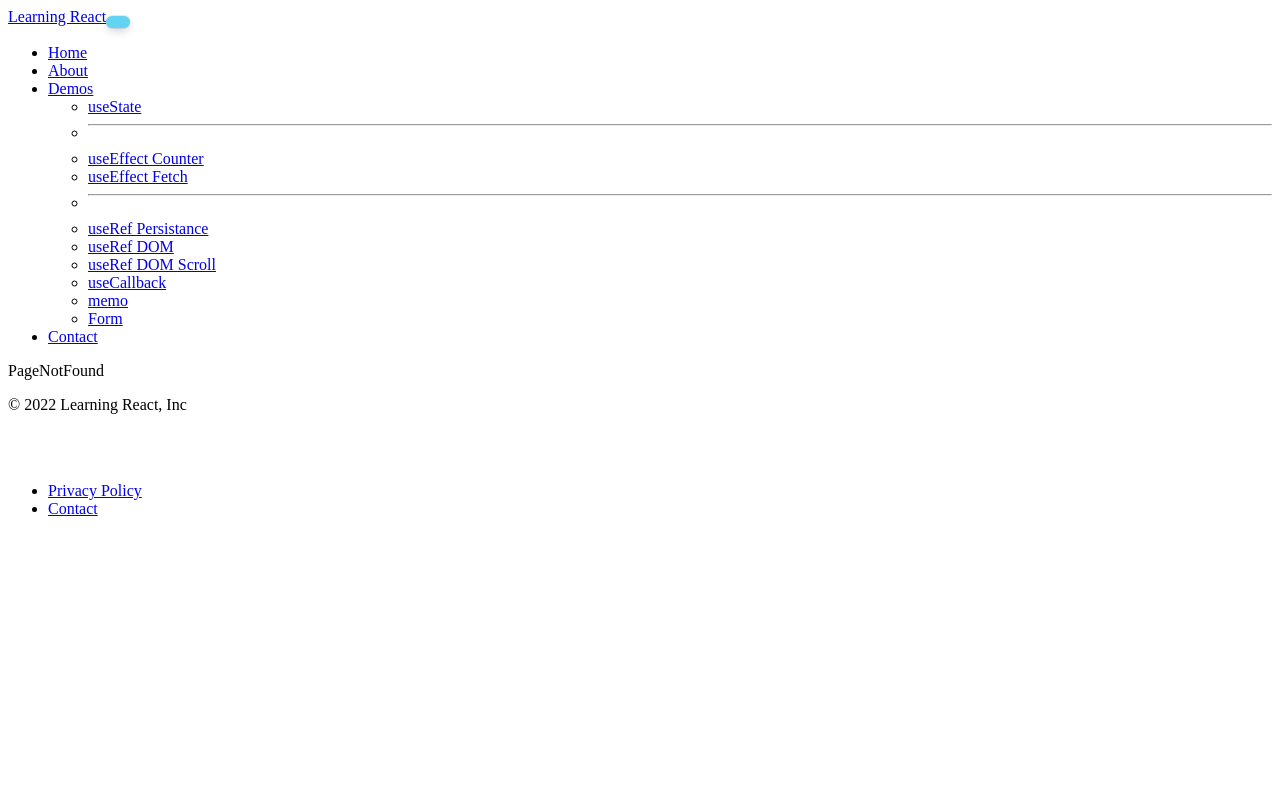
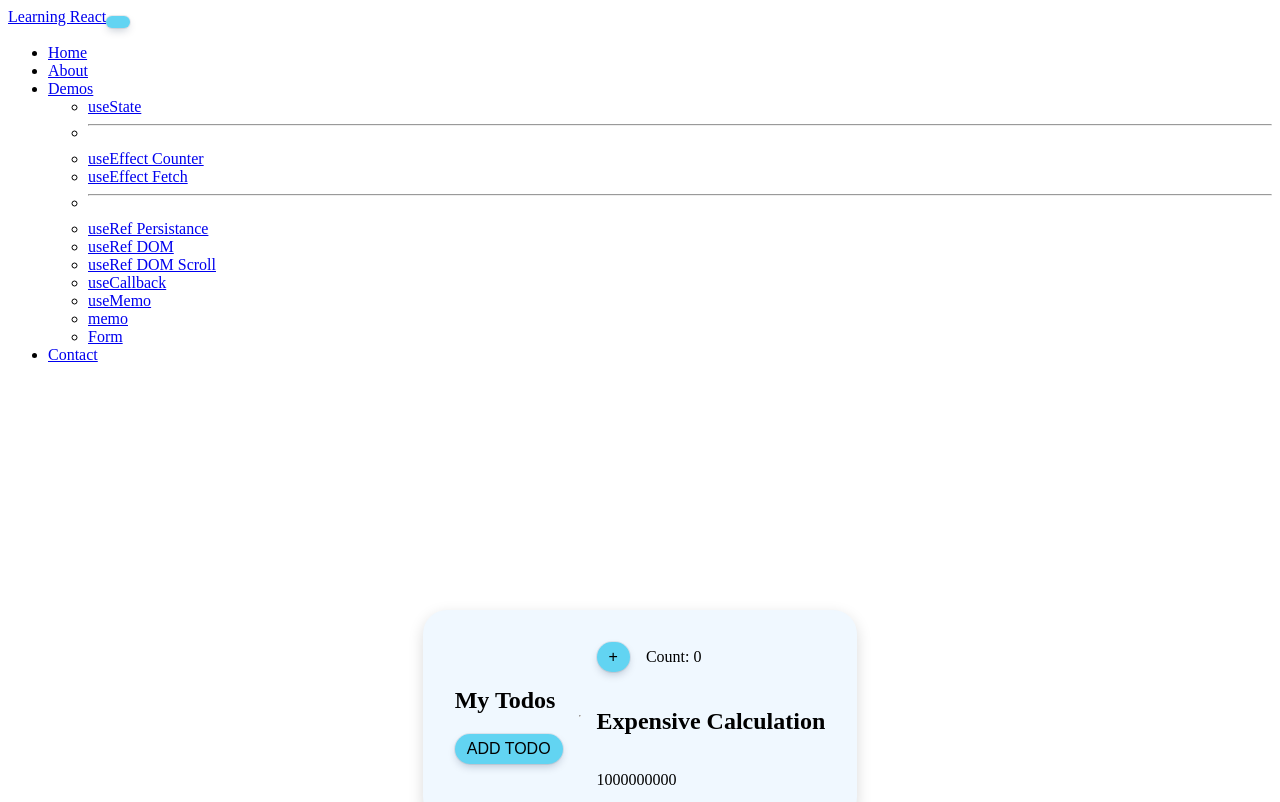
Before and after one commit to manikant-codes/react-course-files, a React (Create React App) app: page /useMemo in a window 1280 px wide. Shown: the top 802 px of the page. Built offline with nearby package versions, Linux system fonts and the light colour scheme; the HTML template or start-up script is replaced by a standard one.

Commit message:
use memo demo code

```diff
--- a/src/App.js
+++ b/src/App.js
@@ -1,18 +1,19 @@
 import { BrowserRouter, Route, Routes } from "react-router-dom";
+import Form from "./components/demos/Form";
 import UseEffectCounterDemo from "./components/demos/UseEffectCounterDemo";
 import UseStateDemo from "./components/demos/UseStateDemo";
+import MemoDemo from "./components/demos/memoDemo/MemoDemo";
+import UseCallbackDemo from "./components/demos/useCallbackDemo/UseCallbackDemo";
 import UseEffectFetchDemo from "./components/demos/useEffectFetchDemo/UseEffectFetchDemo";
+import UseMemoDemo from "./components/demos/useMemoDemo/UseMemoDemo";
+import UseRefDomDemo from "./components/demos/useRefDemo/UseRefDomDemo";
+import UseRefDomDemoTwo from "./components/demos/useRefDemo/UseRefDomDemoTwo";
+import UseRefPersistanceDemo from "./components/demos/useRefDemo/UseRefPersistanceDemo";
 import Layout from "./layout/Layout";
 import PageNotFound from "./pages/404";
 import About from "./pages/About";
 import Contact from "./pages/Contact";
-import Form from "./components/demos/Form";
 import Home from "./pages/Home";
-import UseRefPersistanceDemo from "./components/demos/useRefDemo/UseRefPersistanceDemo";
-import UseRefDomDemo from "./components/demos/useRefDemo/UseRefDomDemo";
-import UseRefDomDemoTwo from "./components/demos/useRefDemo/UseRefDomDemoTwo";
-import UseCallbackDemo from "./components/demos/useCallbackDemo/UseCallbackDemo";
-import MemoDemo from "./components/demos/memoDemo/MemoDemo";
 
 function App() {
   return (
@@ -30,6 +31,7 @@
           <Route path="useRefDom" element={<UseRefDomDemo />} />
           <Route path="useRefDomTwo" element={<UseRefDomDemoTwo />} />
           <Route path="useCallback" element={<UseCallbackDemo />} />
+          <Route path="useMemo" element={<UseMemoDemo />} />
           <Route path="memo" element={<MemoDemo />} />
           <Route path="*" element={<PageNotFound />} />
         </Route>
--- a/src/components/demos/memoDemo/MemoDemo.jsx
+++ b/src/components/demos/memoDemo/MemoDemo.jsx
@@ -5,8 +5,9 @@
 
 function MemoDemo() {
   const [toDos, setToDos] = useState(["One", "Two"]);
+
   const [count, setCount] = useState(0);
-  console.log("MemoDemo Re-rendered");
+
   return (
     <div className="demoContainer">
       <div className="demoWrapper" style={{ flexDirection: "column" }}>
--- a/src/components/demos/useCallbackDemo/Todos.jsx
+++ b/src/components/demos/useCallbackDemo/Todos.jsx
@@ -1,6 +1,7 @@
 import React, { memo } from "react";
 
-function Todos({ todos, addTodo }) {
+function Todos(props) {
+  const { todos, addTodo } = props;
   console.log("Child Rendered");
   return (
     <div>
--- a/src/components/demos/useCallbackDemo/UseCallbackDemo.jsx
+++ b/src/components/demos/useCallbackDemo/UseCallbackDemo.jsx
@@ -8,12 +8,12 @@
   const [todos, setTodos] = useState(["New Todo"]);
 
   const increment = () => {
-    setCount((c) => c + 1);
+    setCount((prevCount) => prevCount + 1);
   };
 
   const addTodo = useCallback(() => {
-    setTodos((t) => [...t, "New Todo"]);
-  }, [todos]);
+    setTodos((prevTodos) => [...prevTodos, "New Item"]);
+  }, []);
 
   return (
     <div className="demoContainer">
@@ -24,7 +24,6 @@
           </button>
           <p style={{ margin: "0px" }}>Count: {count}</p>
         </div>
-        <hr />
         <div>
           <Todos todos={todos} addTodo={addTodo} />
         </div>
--- /dev/null
+++ b/src/components/demos/useMemoDemo/UseMemoDemo.jsx
@@ -0,0 +1,51 @@
+import React, { useMemo, useState } from "react";
+
+const expensiveCalculation = (num) => {
+  console.log("Calculating...");
+  for (let i = 0; i < 1000000000; i++) {
+    num += 1;
+  }
+  return num;
+};
+
+function UseMemoDemo() {
+  const [count, setCount] = useState(0);
+  const [todos, setTodos] = useState([]);
+
+  const calculation = useMemo(() => {
+    return expensiveCalculation(count);
+  }, [count]);
+
+  const increment = () => {
+    setCount((c) => c + 1);
+  };
+
+  const addTodo = () => {
+    setTodos((t) => [...t, "New Todo"]);
+  };
+
+  return (
+    <div className="demoContainer">
+      <div className="demoWrapper">
+        <div>
+          <h2>My Todos</h2>
+          {todos.map((todo, index) => {
+            return <p key={index}>{todo}</p>;
+          })}
+          <button onClick={addTodo}>Add Todo</button>
+        </div>
+        <hr />
+        <div style={{ display: "flex", gap: "16px", flexDirection: "column" }}>
+          <div style={{ display: "flex", alignItems: "center", gap: "16px" }}>
+            <button onClick={increment}>+</button>
+            Count: {count}
+          </div>
+          <h2>Expensive Calculation</h2>
+          {calculation}
+        </div>
+      </div>
+    </div>
+  );
+}
+
+export default UseMemoDemo;
--- a/src/layout/Navbar.jsx
+++ b/src/layout/Navbar.jsx
@@ -99,6 +99,11 @@
                   </Link>
                 </li>
                 <li>
+                  <Link className="dropdown-item" to="/useMemo">
+                    useMemo
+                  </Link>
+                </li>
+                <li>
                   <Link className="dropdown-item" to="/memo">
                     memo
                   </Link>
```
